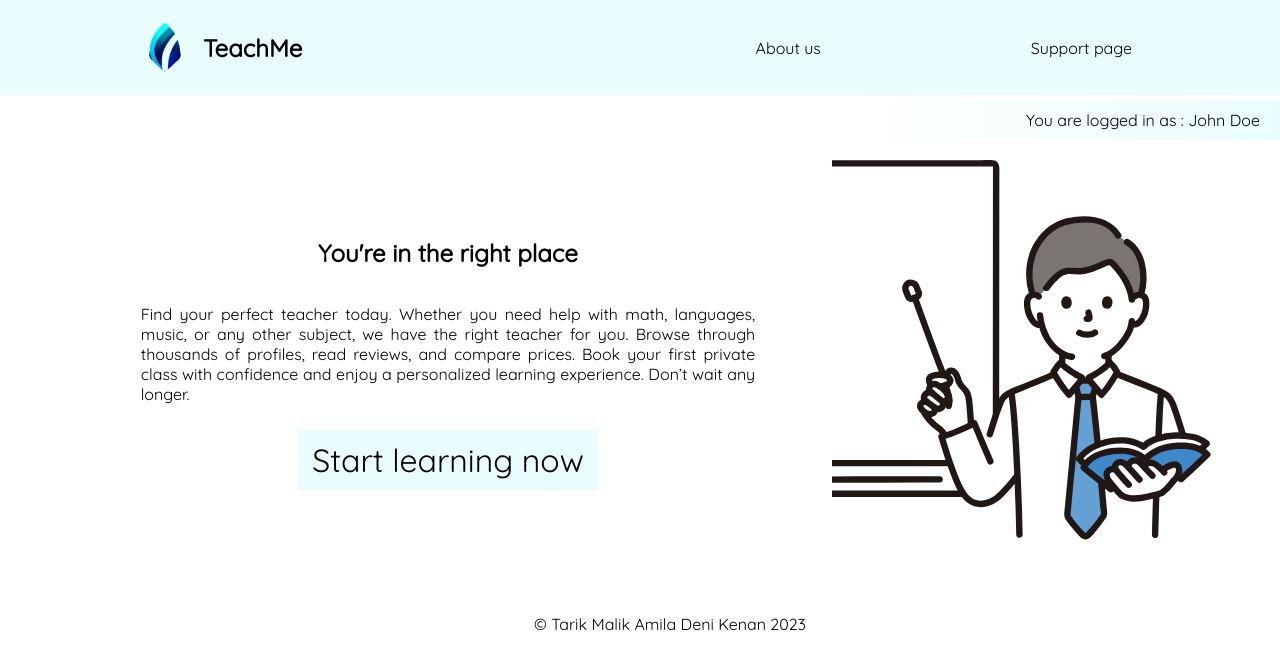
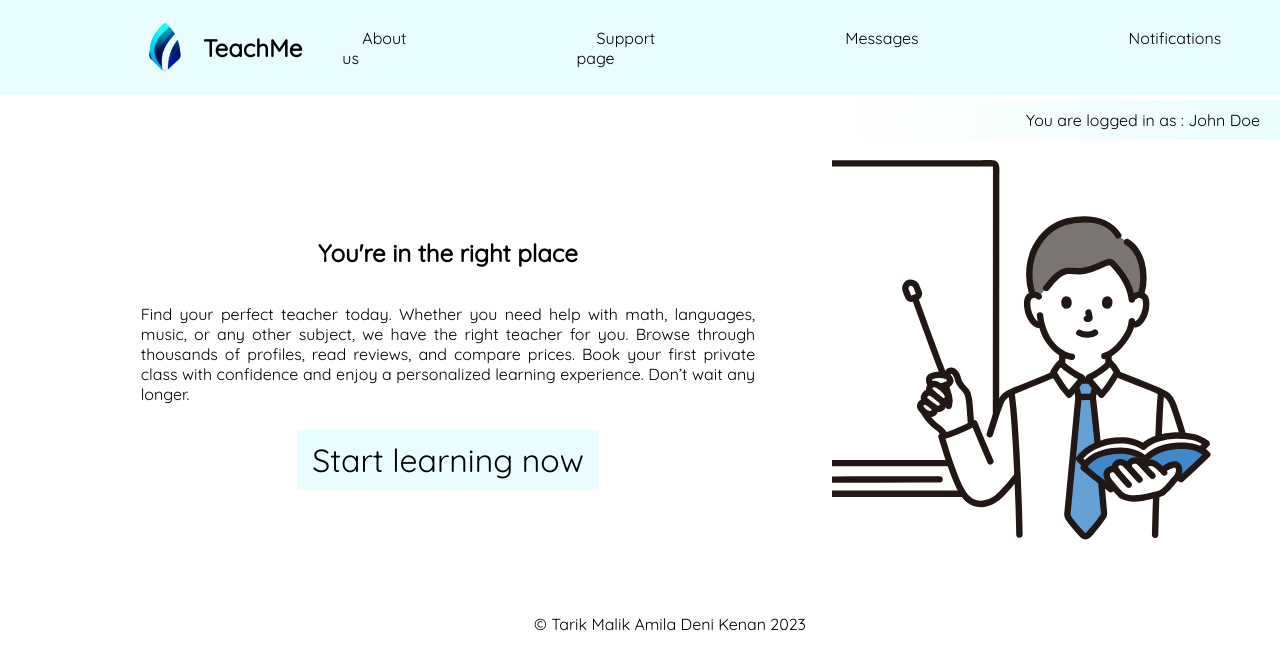
Before and after one commit to kenanjahicc/learning-app-frontend, an Angular app: page / in a window 1280 px wide. Shown: the top 670 px of the page. Built offline with nearby package versions, Linux system fonts and the light colour scheme.

Commit message:
Added some links to homepage

```diff
--- a/src/app/navigation/navigation.component.html
+++ b/src/app/navigation/navigation.component.html
@@ -9,6 +9,8 @@
         <ul>
             <li><a >About us</a></li>
             <li><a >Support page</a></li>
+            <li><a [routerLink]="['/messages']"> Messages</a></li>
+          <li><a [routerLink]="['/notifications']"> Notifications</a></li>
         </ul>
     </div>
 </nav>
```
